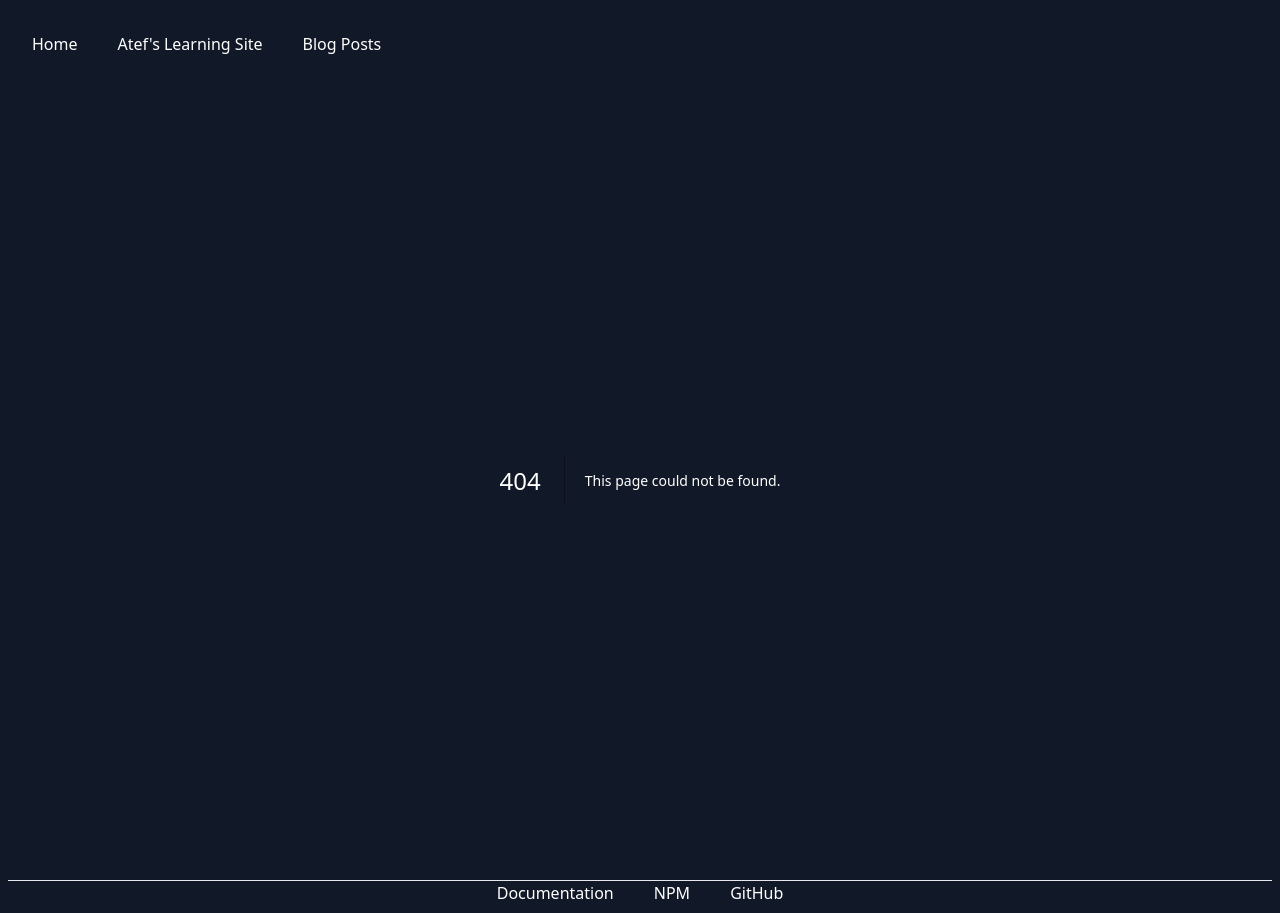
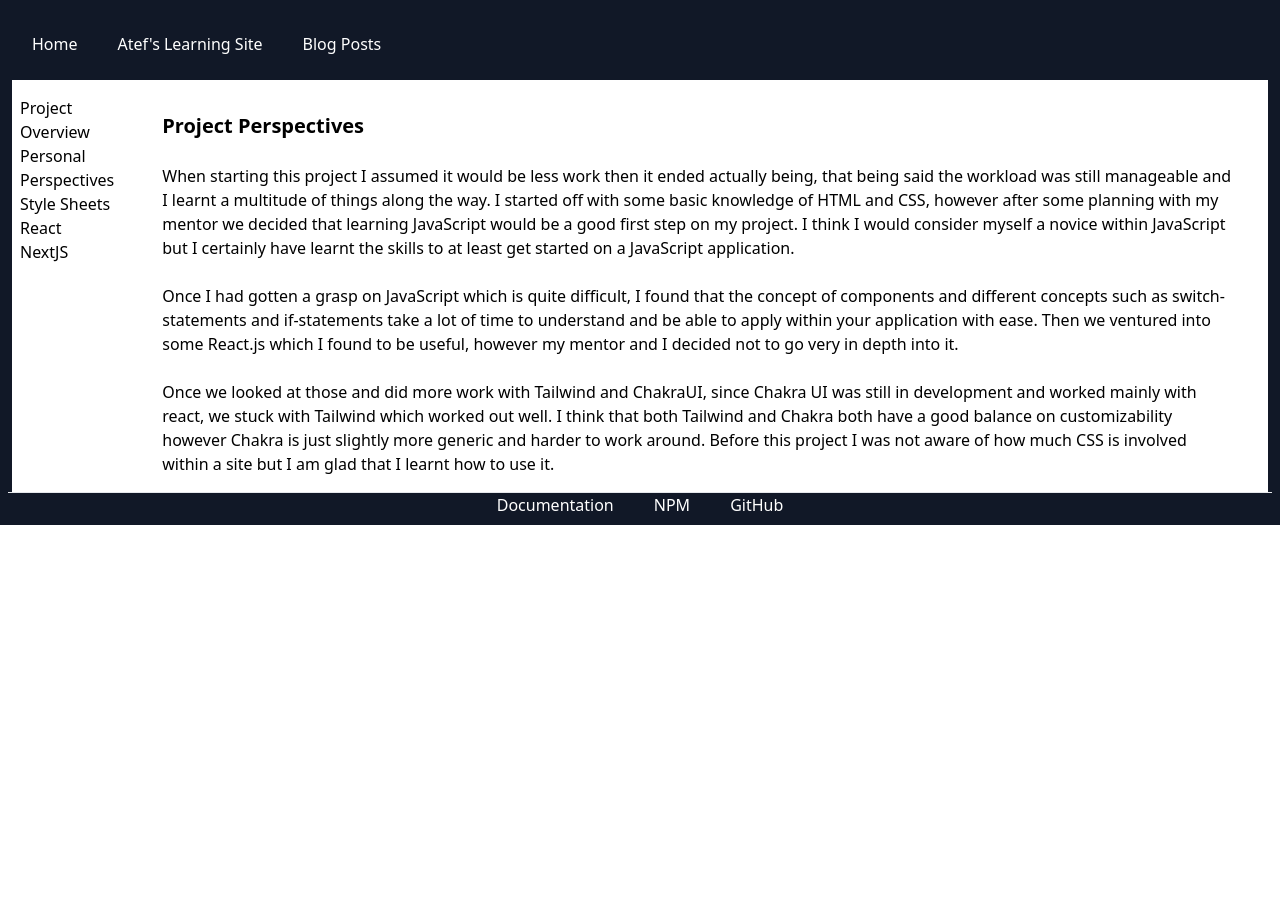
Before and after one commit to dattaray-basab/atef, a Next.js app: page /learn/perspectives in a window 1280 px wide. Before the commit this address had no page. After the commit the page ends 800 px from the top, so only its background shows below. Built offline with nearby package versions, Linux system fonts and the light colour scheme.

Commit message:
0.20.2: WIP - fixed project perspectives

```diff
--- a/app/learn/js/page.jsx
+++ /dev/null
@@ -1,15 +0,0 @@
-
-const JSPage = () => {
-  return (
-    <section>
-      <div>
-        <h1>Java Script</h1>
-        <div>
-          <p>js...</p>
-        </div>
-      </div>
-    </section>
-  );
-};
-
-export default JSPage;
--- a/app/learn/leftBar.tsx
+++ b/app/learn/leftBar.tsx
@@ -5,10 +5,10 @@ const LeftBar = () => {
     <aside className='flex my-2 w-30 p-2 '>
       <ul className='flex flex-col '>
         <li>
-          <Link href='/learn/html' >HTML</Link>
+          <Link href='/learn/overview' >Project Overview</Link>
         </li>
         <li>
-          <Link href='/learn/js'>Java Script</Link>
+          <Link href='/learn/perspectives'>Personal Perspectives</Link>
         </li>
         <li>
           <Link href='/learn/style-sheets'>Style Sheets</Link>
--- /dev/null
+++ b/app/learn/overview/page.jsx
@@ -0,0 +1,15 @@
+
+const JSPage = () => {
+  return (
+    <section>
+      <div>
+        <h1 className='text-xl text-black-500 font-bold mt-4'>Site Overview</h1>
+        <div>
+          <p>The Atef Learning Site is a portion of this site made up of my own thoughts on learning each of these languages as well as an informative timeline and a glossary which you can reference if you are having difficulty with some of the coding lingo. I wanted to share my own thoughts because my blog has a very unbiased feel to it and I wanted this site to have a more personal feel to it so all of my perspectives will be here. Additionally, I felt as if at some points there was a lack of context so the timeline provides a better understanding for those wondering about how new or old a certain framework is. I hope you enjoy reading and learn something new. - Atef</p>
+        </div>
+      </div>
+    </section>
+  );
+};
+
+export default JSPage;
--- /dev/null
+++ b/app/learn/perspectives/page.jsx
@@ -0,0 +1,25 @@
+
+const JSPage = () => {
+  return (
+    <section>
+      <div>
+        <h1 className='text-xl text-black-500 font-bold mt-4'>Project Perspectives</h1>
+        <div>
+        <br></br>
+          <p>When starting this project I assumed it would be less work then it ended actually being, that being said the workload was still manageable and I learnt a multitude of things along the way. I started off with some basic knowledge of HTML and CSS, however after some planning with my mentor we decided that learning JavaScript would be a good first step on my project.
+             I think I would consider myself a novice within JavaScript but I certainly have learnt the skills to at least get started on a JavaScript application.
+             </p>
+             <br></br>
+<p>Once I had gotten a grasp on JavaScript which is quite difficult, I found that the concept of components and different concepts such as switch-statements and if-statements take a lot of time to understand and be able to apply within your application with ease. Then we ventured into some React.js which I found to be useful, however my mentor and I decided not to go very in depth into it.
+</p>
+<br></br>
+<p>
+Once we looked at those and did more work with Tailwind and  ChakraUI, since Chakra UI was still in development and worked mainly with react, we stuck with Tailwind which worked out well. I think that both Tailwind and Chakra both have a good balance on customizability however Chakra is just slightly more generic and harder to work around. Before this project I was not aware of how much CSS is involved within a site but I am glad that I learnt how to use it.
+</p>
+        </div>
+      </div>
+    </section>
+  );
+};
+
+export default JSPage;
```
